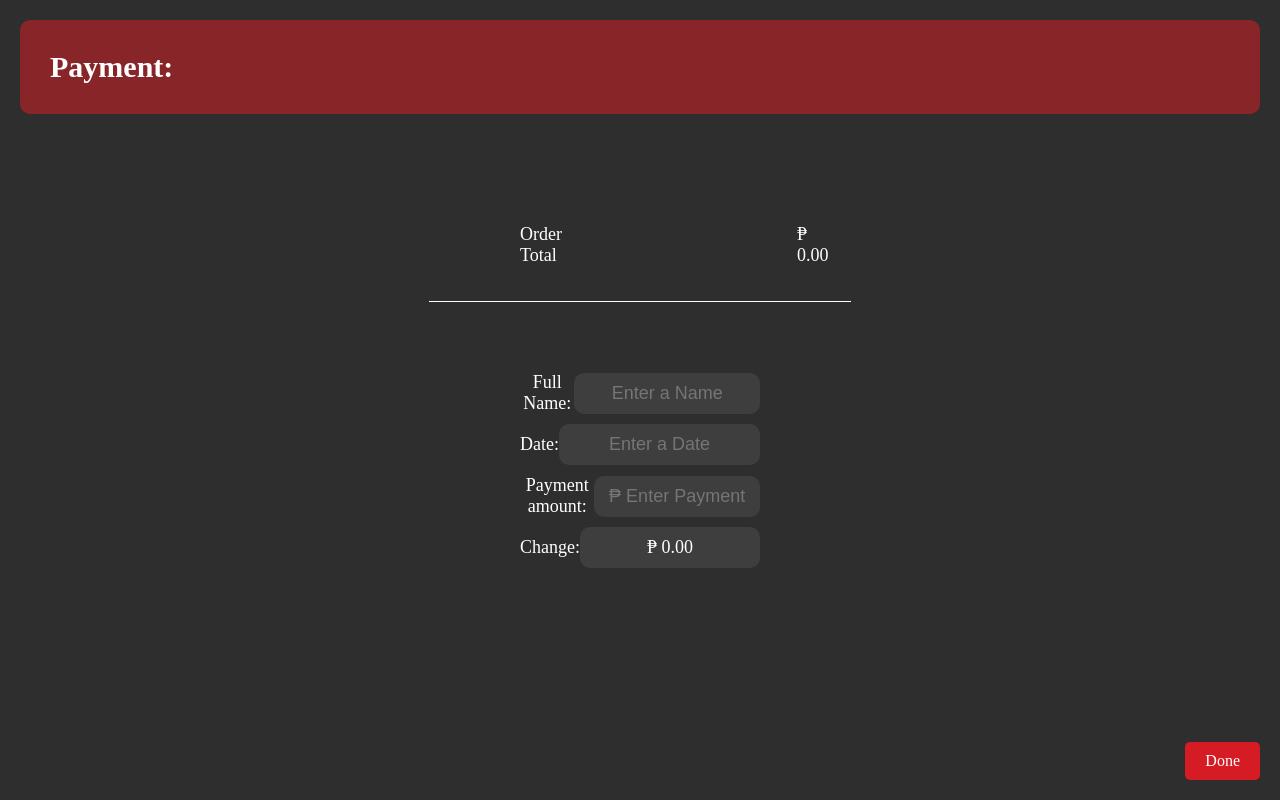
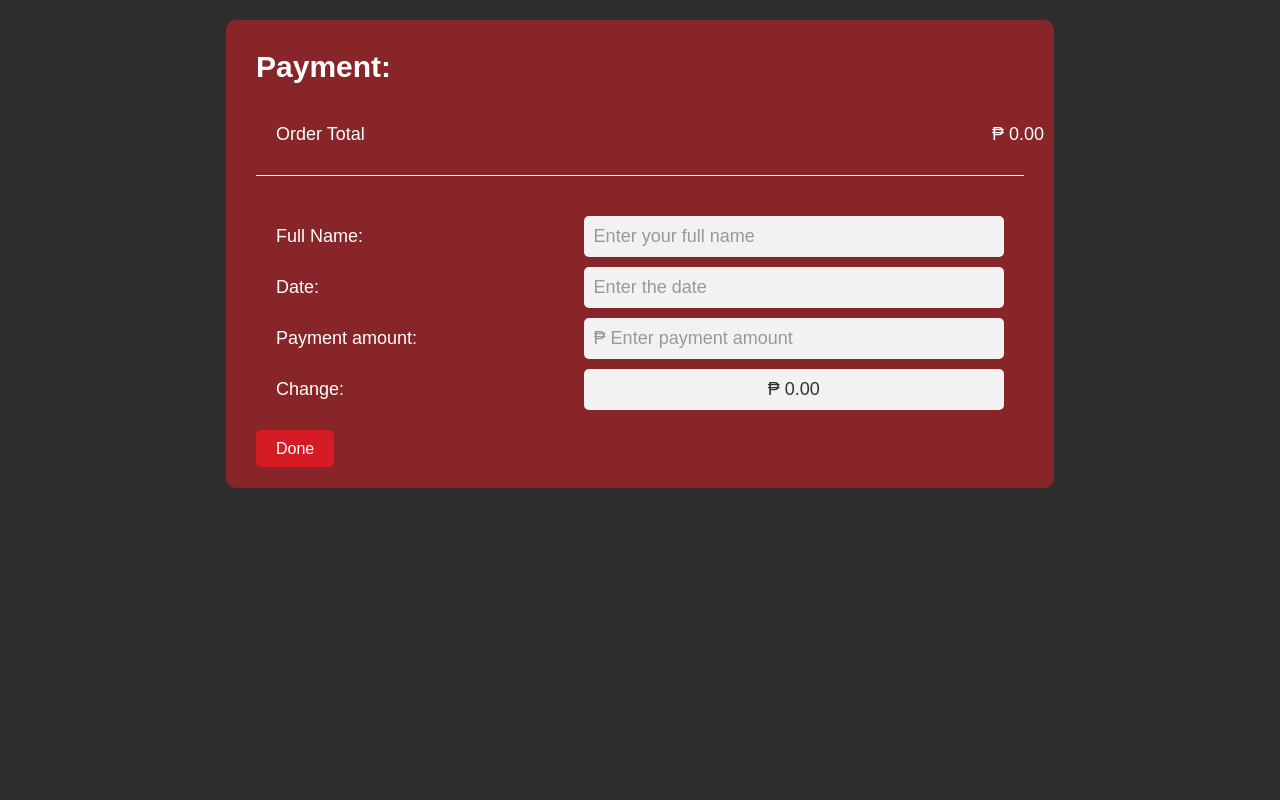
Before and after one commit to Loyd15/mechanics_munchery, a PHP site: page /payment.php in a window 1280 px wide. Run offline with PHP 8.4, Linux system fonts and the light colour scheme.

Commit message:
updated temporary buttons

```diff
--- a/payment.php
+++ b/payment.php
@@ -1,3 +1,60 @@
+<?php
+$servername = "localhost";
+$username = "root";
+$password = "";
+$database = "mydb";
+
+// Create connection
+$conn = new mysqli($servername, $username, $password, $database);
+
+// Check connection
+if ($conn->connect_error) {
+    die("Connection failed: " . $conn->connect_error);
+}
+
+// Initialize variables to store selected item IDs
+$mainID = $_GET['mainID'] ?? null;
+$sideID = $_GET['sideID'] ?? null;
+$drinkID = $_GET['drinkID'] ?? null;
+
+// Fetch selected items from the database
+$mainPrice = 0;
+$sidePrice = 0;
+$drinkPrice = 0;
+
+if ($mainID) {
+    $sql = "SELECT * FROM main WHERE itemID = $mainID";
+    $result = $conn->query($sql);
+    if ($result->num_rows > 0) {
+        $row = $result->fetch_assoc();
+        $mainPrice = $row['itemPrice'];
+    }
+}
+
+if ($sideID) {
+    $sql = "SELECT * FROM sides WHERE itemID = $sideID";
+    $result = $conn->query($sql);
+    if ($result->num_rows > 0) {
+        $row = $result->fetch_assoc();
+        $sidePrice = $row['itemPrice'];
+    }
+}
+
+if ($drinkID) {
+    $sql = "SELECT * FROM drinks WHERE itemID = $drinkID";
+    $result = $conn->query($sql);
+    if ($result->num_rows > 0) {
+        $row = $result->fetch_assoc();
+        $drinkPrice = $row['itemPrice'];
+    }
+}
+
+// Calculate total amount
+$totalAmount = $mainPrice + $sidePrice + $drinkPrice;
+
+$conn->close();
+?>
+
 <!DOCTYPE html>
 <html lang="en">
 <head>
@@ -8,21 +65,24 @@
         body {
             background-color: #2E2E2E;
             margin: 0;
-            font-family: Times New Roman, sans-serif;
+            font-family: Arial, sans-serif;
         }
 
         .container {
             background-color: #872529;
-            margin: 20px;
+            margin: 20px auto;
             padding: 30px;
             text-align: left;
             border-radius: 10px;
+            width: 60%;
+            max-width: 800px;
         }
 
         .title {
             color: white;
             font-size: 30px;
             margin: 0;
+            margin-bottom: 20px;
         }
 
         .total-section {
@@ -32,33 +92,22 @@
             display: flex;
             justify-content: space-between;
             align-items: center;
-            width: 60%; /* Adjusted width */
+            width: 100%;
         }
 
-        .total-text{
-            margin-top: 70px;
+        .total-text {
             font-size: 18px;
-            margin-bottom: 10px;
-            margin-left: 500px; /* Adjusted margin */
-            justify-content: space-between;
-            align-items: left;
         }
 
         .total-amount {
-            margin-top: 70px;
             font-size: 18px;
-            margin-bottom: 10px;
-            margin-left: 235px;
-            margin-right: auto; /* Center the element */
         }
 
         .underline {
             border-bottom: 1px solid white;
-            width: 33%;
-            margin-top: 5px;
-            margin-left: auto;
-            margin-right: auto;
-            margin-bottom: 50px;
+            width: 100%;
+            margin-top: 10px;
+            margin-bottom: 20px;
         }
 
         .input-section {
@@ -77,71 +126,66 @@
             margin-bottom: 10px;
         }
 
-
-        .input-label{
+        .input-label {
             color: white;
             font-size: 18px;
-            text-align: center;
-            margin-left: 500px;
+            text-align: left;
+            width: 40%;
         }
 
         .input-field {
-            color: white;
+            color: #333;
             font-size: 18px;
-            text-align: center;
-            border: none; /* Remove the border */
-            background-color: #3E3E3E; /* Set background color */
-            padding: 10px; /* Adjust padding */
-            border-radius: 10px; /* Add rounded edges */
-            width: 20%; /* Adjust width as needed */
-            margin-right: 500px; /* Add some margin */
+            border: none;
+            background-color: #f2f2f2;
+            padding: 10px;
+            border-radius: 5px;
+            width: 55%;
+        }
+
+        .input-field::placeholder {
+            color: #999;
         }
 
         .cancel-button {
-  position: absolute;
-  bottom: 20px;
-  right: 20px;
             padding: 10px 20px;
             background-color: #D51B23;
             color: white;
             text-decoration: none;
             font-size: 16px;
             border-radius: 5px;
+            cursor: pointer;
+            transition: background-color 0.3s;
         }
 
         .cancel-button:hover {
             background-color: #872529;
         }
-
-
     </style>
 </head>
 <body>
 
     <div class="container">
         <h1 class="title">Payment:</h1>
-    </div>
 
         <div class="total-section">
-        <div class="total-text">
-            Order Total
-        </div>
-        <div class="total-amount">₱ 0.00</div>
+            <div class="total-text">Order Total</div>
+            <div class="total-amount">₱ <?php echo number_format($totalAmount, 2); ?></div>
         </div>
         <div class="underline"></div>
 
         <div class="input-section">
             <div class="input-row">
                 <label class="input-label" for="name">Full Name:</label>
-            <input type="text" id="name" class="input-field" placeholder="Enter a Name">
+                <input type="text" id="name" class="input-field" placeholder="Enter your full name">
             </div>
             <div class="input-row">
                 <label class="input-label" for="date">Date:</label>
-            <input type="text" id="date" class="input-field" placeholder="Enter a Date">
+                <input type="text" id="date" class="input-field" placeholder="Enter the date">
             </div>
             <div class="input-row">
                 <label class="input-label" for="payment-amount">Payment amount:</label>
-            <input type="text" id="payment-amount" class="input-field" placeholder="₱ Enter Payment">
+                <input type="text" id="payment-amount" class="input-field" placeholder="₱ Enter payment amount">
             </div>
             <div class="input-row">
                 <span class="input-label">Change:</span>
--- a/sideDish.php
+++ b/sideDish.php
@@ -12,6 +12,9 @@ $conn = new mysqli($servername, $username, $password, $database);
 if ($conn->connect_error) {
     die("Connection failed: " . $conn->connect_error);
 }
+
+// Retrieve main dish ID from URL parameter if set
+$mainID = $_GET['mainID'] ?? null;
 
 // Fetch side dishes from the database
 $sql = "SELECT * FROM sides";
@@ -117,7 +120,8 @@ $conn->close();
         <div class="main-dish-selection">
             <?php foreach ($sides as $side) : ?>
                 <div class="main-dish-item">
-                    <form action="drinks.php" method="post">
+                    <form action="drinks.php" method="get">
+                        <input type="hidden" name="mainID" value="<?php echo $mainID; ?>">
                         <input type="hidden" name="sideID" value="<?php echo $side['itemID']; ?>">
                         <button type="submit" name="select_side"><?php echo $side['itemName'] . ' - ₱' . number_format($side['itemPrice'], 2); ?></button>
                     </form>
```
Also changed, not shown: drinks.php (+7 -1 lines), mainDish.php (line endings or trailing spaces). Lines whose indentation alone changed are shown as unchanged.
